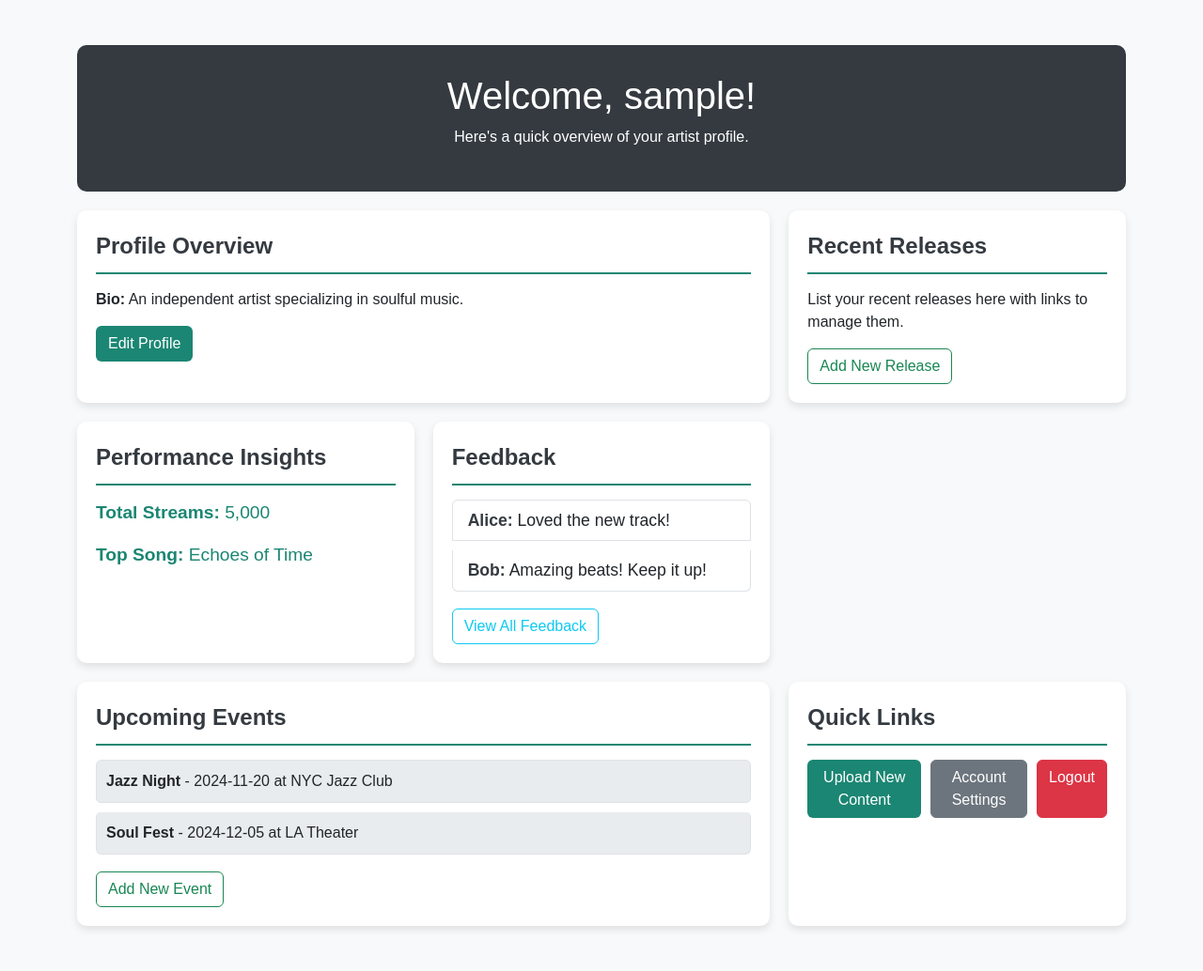
After one commit to Shadhin-f/Melodise, a PHP site: page /tanveer-dashboard.php in a window 1280 px wide. The commit adds this page. Shown: the whole page at 94% size. Run offline with PHP 8.4, Linux system fonts and the light colour scheme; the visitor is signed in with stand-in values (Sample User, id 1); a stand-in replaces the project's code that opens the database connection.

```diff
--- /dev/null
+++ b/ArtistEnd/tanveer-dashboard.php
@@ -0,0 +1,194 @@
+<?php
+session_start();
+if (!isset($_SESSION['username'])) {
+    header("Location: login.php");
+    exit();
+}
+
+// Sample data - replace with real data from your database as needed
+$artistData = [
+    'username' => $_SESSION['username'],
+    'bio' => "An independent artist specializing in soulful music.",
+    'totalStreams' => 5000,
+    'topSong' => "Echoes of Time",
+    'recentFeedback' => [
+        ["name" => "Alice", "comment" => "Loved the new track!"],
+        ["name" => "Bob", "comment" => "Amazing beats! Keep it up!"]
+    ],
+    'upcomingEvents' => [
+        ["date" => "2024-11-20", "location" => "NYC Jazz Club", "event" => "Jazz Night"],
+        ["date" => "2024-12-05", "location" => "LA Theater", "event" => "Soul Fest"]
+    ],
+];
+?>
+
+<!DOCTYPE html>
+<html lang="en">
+<head>
+    <meta charset="UTF-8">
+    <meta name="viewport" content="width=device-width, initial-scale=1.0">
+    <title>Artist Dashboard</title>
+    <link href="https://cdn.jsdelivr.net/npm/bootstrap@5.3.3/dist/css/bootstrap.min.css" rel="stylesheet">
+    <style>
+        body {
+            background-color: #f8f9fa;
+            font-family: Arial, sans-serif;
+        }
+
+        .dashboard-header {
+            background-color: #343a40;
+            color: #ffffff;
+            padding: 30px;
+            text-align: center;
+            border-radius: 10px;
+            margin-bottom: 20px;
+        }
+
+        .dashboard-container {
+            display: grid;
+            grid-template-columns: repeat(auto-fill, minmax(300px, 1fr)); /* Responsive columns */
+            gap: 20px;
+        }
+
+        .dashboard-section {
+            background-color: #ffffff;
+            border-radius: 10px;
+            box-shadow: 0px 4px 8px rgba(0, 0, 0, 0.1);
+            padding: 20px;
+            transition: transform 0.3s ease;
+        }
+
+        .dashboard-section:hover {
+            transform: translateY(-5px);
+        }
+
+        .section-title {
+            font-size: 1.5rem;
+            font-weight: bold;
+            color: #343a40;
+            border-bottom: 2px solid #1B8673;
+            padding-bottom: 10px;
+            margin-bottom: 15px;
+        }
+
+        .insights-stat {
+            font-size: 1.2rem;
+            color: #1B8673;
+        }
+
+        .feedback-comment {
+            margin-bottom: 10px;
+            font-size: 1.1rem;
+        }
+
+        .feedback-comment strong {
+            color: #343a40;
+        }
+
+        .upcoming-event {
+            padding: 10px;
+            margin-bottom: 10px;
+            border-radius: 5px;
+            background-color: #e9ecef;
+        }
+
+        .btn-custom {
+            background-color: #1B8673;
+            color: white;
+        }
+
+        .btn-custom:hover {
+            background-color: #155f50;
+            color: white;
+        }
+
+        .quick-links {
+            display: flex;
+            gap: 10px;
+        }
+
+        .wide-card {
+            grid-column: span 2; /* Makes the card take up the space of two columns */
+        }
+    </style>
+</head>
+<body>
+    <div class="container my-5">
+        <!-- Header Section -->
+        <div class="dashboard-header">
+            <h1>Welcome, <?php echo htmlspecialchars($artistData['username']); ?>!</h1>
+            <p>Here's a quick overview of your artist profile.</p>
+        </div>
+
+        <!-- Main Dashboard Container (Irregular Grid Layout) -->
+        <div class="dashboard-container">
+            <!-- Profile Overview Section -->
+            <section class="dashboard-section wide-card">
+                <div class="section-title">Profile Overview</div>
+                <p><strong>Bio:</strong> <?php echo htmlspecialchars($artistData['bio']); ?></p>
+                <a href="edit-profile.php" class="btn btn-custom">Edit Profile</a>
+            </section>
+
+            <!-- Recent Releases Section -->
+            <section class="dashboard-section">
+                <div class="section-title">Recent Releases</div>
+                <p>List your recent releases here with links to manage them.</p>
+                <a href="add-release.php" class="btn btn-outline-success">Add New Release</a>
+            </section>
+
+            <!-- Performance Insights Section -->
+            <section class="dashboard-section">
+                <div class="section-title">Performance Insights</div>
+                <p class="insights-stat"><strong>Total Streams:</strong> <?php echo number_format($artistData['totalStreams']); ?></p>
+                <p class="insights-stat"><strong>Top Song:</strong> <?php echo htmlspecialchars($artistData['topSong']); ?></p>
+            </section>
+
+            <!-- Feedback/Reviews Section -->
+            <section class="dashboard-section">
+                <div class="section-title">Feedback</div>
+                <?php if (!empty($artistData['recentFeedback'])): ?>
+                    <ul class="list-group">
+                        <?php foreach ($artistData['recentFeedback'] as $feedback): ?>
+                            <li class="list-group-item feedback-comment">
+                                <strong><?php echo htmlspecialchars($feedback['name']); ?>:</strong> <?php echo htmlspecialchars($feedback['comment']); ?>
+                            </li>
+                        <?php endforeach; ?>
+                    </ul>
+                <?php else: ?>
+                    <p>No feedback yet.</p>
+                <?php endif; ?>
+                <a href="feedback.php" class="btn btn-outline-info mt-2">View All Feedback</a>
+            </section>
+
+            <!-- Upcoming Events Section -->
+            <section class="dashboard-section wide-card">
+                <div class="section-title">Upcoming Events</div>
+                <?php if (!empty($artistData['upcomingEvents'])): ?>
+                    <ul class="list-group">
+                        <?php foreach ($artistData['upcomingEvents'] as $event): ?>
+                            <li class="list-group-item upcoming-event">
+                                <strong><?php echo htmlspecialchars($event['event']); ?></strong> - <?php echo htmlspecialchars($event['date']); ?> at <?php echo htmlspecialchars($event['location']); ?>
+                            </li>
+                        <?php endforeach; ?>
+                    </ul>
+                <?php else: ?>
+                    <p>No upcoming events.</p>
+                <?php endif; ?>
+                <a href="add-event.php" class="btn btn-outline-success mt-2">Add New Event</a>
+            </section>
+
+            <!-- Quick Links Section -->
+            <section class="dashboard-section">
+                <div class="section-title">Quick Links</div>
+                <div class="quick-links">
+                    <a href="upload.php" class="btn btn-custom">Upload New Content</a>
+                    <a href="settings.php" class="btn btn-secondary">Account Settings</a>
+                    <a href="logout.php" class="btn btn-danger">Logout</a>
+                </div>
+            </section>
+        </div>
+    </div>
+
+    <script src="https://cdn.jsdelivr.net/npm/bootstrap@5.3.3/dist/js/bootstrap.bundle.min.js"></script>
+</body>
+</html>
```
Also changed, not shown: ArtistEnd/artistActions.php (added, +24 -0 lines), ArtistEnd/artistNavbar.php (added, +153 -0 lines), ArtistEnd/artisthome.php (+83 -68 lines), ArtistEnd/navbar.php (deleted, +0 -136 lines), ArtistEnd/viewAll.php (added, +92 -0 lines), ArtistEnd/Artist-Actions.php (deleted), 1 other file.
